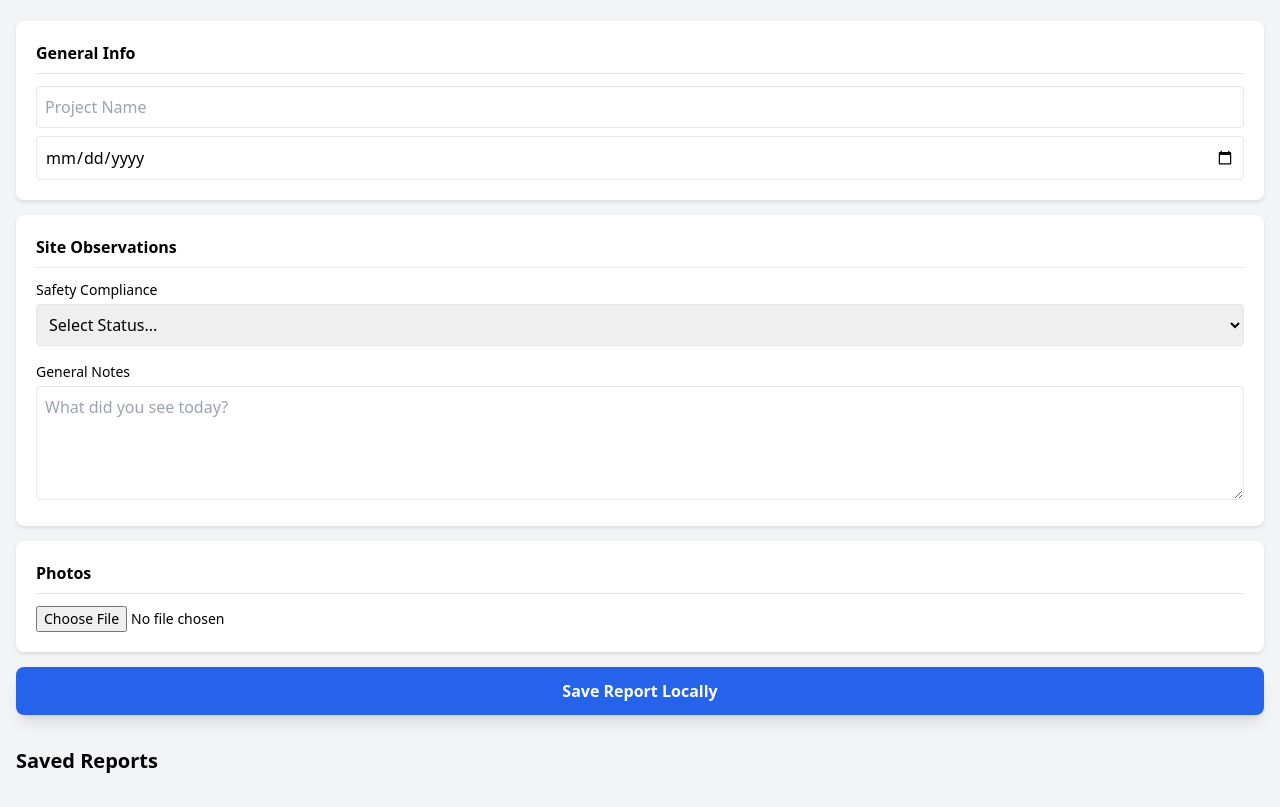
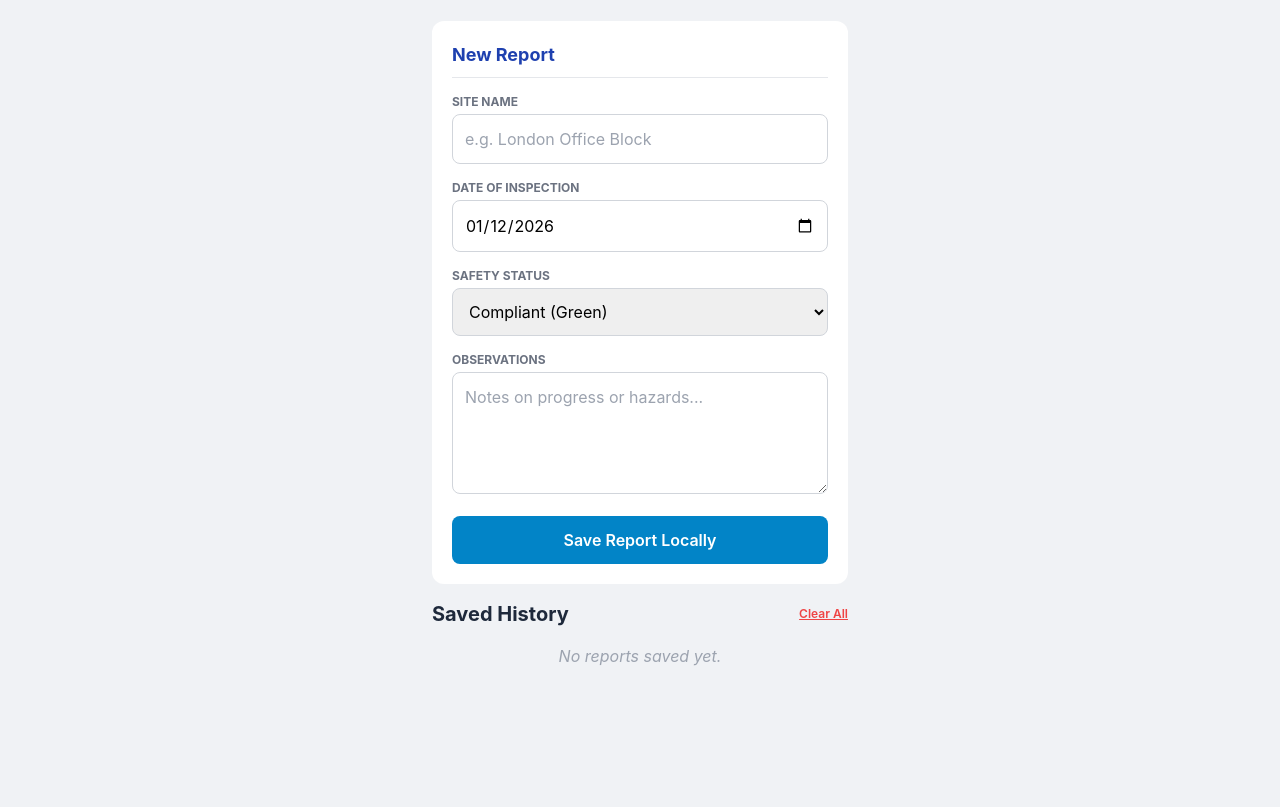
Before and after one commit to kurpanos/site-survey-, a plain HTML site: page index.html in a window 1280 px wide. Shown: the part 71-878 px from the top of the page. After the commit the page ends 819 px from the top, so only its background shows below. Drawn offline with nearby package versions, Linux system fonts and the light colour scheme.

Commit message:
Update index.html

```diff
--- a/index.html
+++ b/index.html
@@ -3,86 +3,131 @@
 <head>
     <meta charset="UTF-8">
     <meta name="viewport" content="width=device-width, initial-scale=1.0">
-    <title>Site Survey Pro</title>
+    <title>Site Survey Pro | Jakub KURPANIK</title>
     <script src="https://cdn.tailwindcss.com"></script>
     <style>
-        body { background-color: #f3f4f6; }
-        .card { background: white; border-radius: 8px; padding: 20px; margin-bottom: 15px; box-shadow: 0 2px 4px rgba(0,0,0,0.1); }
+        body { background-color: #f0f2f5; font-family: -apple-system, BlinkMacSystemFont, "Segoe UI", Roboto, Helvetica, Arial, sans-serif; }
+        .card { background: white; border-radius: 12px; padding: 20px; margin-bottom: 16px; shadow: 0 4px 6px -1px rgb(0 0 0 / 0.1); }
+        .btn-primary { background-color: #0284c7; color: white; padding: 12px; border-radius: 8px; width: 100%; font-weight: 600; transition: background 0.2s; }
+        .btn-primary:active { background-color: #0369a1; transform: scale(0.98); }
     </style>
 </head>
-<body class="p-4">
+<body class="max-w-md mx-auto p-4 pb-20">
 
-    <header class="mb-6">
-        <h1 class="text-2xl font-bold text-slate-800">Site Survey Tool</h1>
-        <p class="text-sm text-slate-500">Standalone Manager Assistant</p>
+    <header class="mb-6 text-center">
+        <h1 class="text-2xl font-bold text-slate-900">Site Survey Tool</h1>
+        <p class="text-sm text-slate-500 font-medium">Author: Jakub KURPANIK</p>
     </header>
 
     <div id="surveyForm">
         <div class="card">
-            <h2 class="font-bold mb-3 border-b pb-2">General Info</h2>
-            <input type="text" id="siteName" placeholder="Project Name" class="w-full p-2 border rounded mb-2">
-            <input type="date" id="surveyDate" class="w-full p-2 border rounded">
-        </div>
+            <h2 class="text-lg font-bold mb-4 text-blue-800 border-b pb-2">New Report</h2>
 
-        <div class="card">
-            <h2 class="font-bold mb-3 border-b pb-2">Site Observations</h2>
-            <label class="block text-sm mb-1">Safety Compliance</label>
-            <select id="safetyStatus" class="w-full p-2 border rounded mb-4">
-                <option>Select Status...</option>
-                <option>Good</option>
-                <option>Action Required</option>
-                <option>Critical Issue</option>
+            <label class="block text-xs font-bold uppercase text-gray-500 mb-1">Site Name</label>
+            <input type="text" id="siteName" placeholder="e.g. London Office Block" class="w-full p-3 border border-gray-300 rounded-lg mb-4 focus:ring-2 focus:ring-blue-500 outline-none">
+
+            <label class="block text-xs font-bold uppercase text-gray-500 mb-1">Date of Inspection</label>
+            <input type="date" id="surveyDate" class="w-full p-3 border border-gray-300 rounded-lg mb-4 outline-none">
+
+            <label class="block text-xs font-bold uppercase text-gray-500 mb-1">Safety Status</label>
+            <select id="safetyStatus" class="w-full p-3 border border-gray-300 rounded-lg mb-4 outline-none">
+                <option value="Green">Compliant (Green)</option>
+                <option value="Yellow">Minor Issues (Yellow)</option>
+                <option value="Red">Action Required (Red)</option>
             </select>
 
-            <label class="block text-sm mb-1">General Notes</label>
-            <textarea id="notes" rows="4" class="w-full p-2 border rounded" placeholder="What did you see today?"></textarea>
+            <label class="block text-xs font-bold uppercase text-gray-500 mb-1">Observations</label>
+            <textarea id="notes" rows="4" class="w-full p-3 border border-gray-300 rounded-lg mb-4 outline-none" placeholder="Notes on progress or hazards..."></textarea>
+
+            <button onclick="saveSurvey()" class="btn-primary">
+                Save Report Locally
+            </button>
         </div>
-
-        <div class="card">
-            <h2 class="font-bold mb-3 border-b pb-2">Photos</h2>
-            <input type="file" accept="image/*" capture="environment" class="text-sm">
-        </div>
-
-        <button onclick="saveSurvey()" class="w-full bg-blue-600 text-white font-bold py-3 rounded-lg shadow-lg active:bg-blue-700">
-            Save Report Locally
-        </button>
     </div>
 
-    <div id="history" class="mt-8">
-        <h2 class="text-xl font-bold mb-4">Saved Reports</h2>
-        <div id="reportList"></div>
+    <div id="historySection">
+        <div class="flex justify-between items-center mb-4">
+            <h2 class="text-xl font-bold text-slate-800">Saved History</h2>
+            <button onclick="clearLogs()" class="text-xs text-red-500 font-semibold underline">Clear All</button>
+        </div>
+        <div id="reportList">
+            </div>
     </div>
 
     <script>
+        // Load reports immediately when the page opens
+        document.addEventListener('DOMContentLoaded', function() {
+            renderReports();
+            // Set default date to today
+            document.getElementById('surveyDate').valueAsDate = new Date();
+        });
+
         function saveSurvey() {
-            const data = {
-                site: document.getElementById('siteName').value,
-                date: document.getElementById('surveyDate').value,
-                notes: document.getElementById('notes').value,
-                safety: document.getElementById('safetyStatus').value,
-                timestamp: new Date().getTime()
+            const site = document.getElementById('siteName').value;
+            const date = document.getElementById('surveyDate').value;
+            const notes = document.getElementById('notes').value;
+            const safety = document.getElementById('safetyStatus').value;
+
+            if (!site) {
+                alert("Please enter a Site Name");
+                return;
+            }
+
+            const newReport = {
+                site: site,
+                date: date,
+                notes: notes,
+                safety: safety,
+                id: Date.now()
             };
 
+            // Get existing data
             let reports = JSON.parse(localStorage.getItem('siteReports') || '[]');
-            reports.push(data);
+
+            // Add new report to the start of the list
+            reports.unshift(newReport);
+
+            // Save back to storage
             localStorage.setItem('siteReports', JSON.stringify(reports));
 
-            alert('Survey Saved!');
+            // Clear form
+            document.getElementById('siteName').value = '';
+            document.getElementById('notes').value = '';
+
+            // Refresh the list visually
             renderReports();
+            alert("Report saved successfully!");
         }
 
         function renderReports() {
             const list = document.getElementById('reportList');
             const reports = JSON.parse(localStorage.getItem('siteReports') || '[]');
+
+            if (reports.length === 0) {
+                list.innerHTML = '<p class="text-gray-400 text-center italic mt-4">No reports saved yet.</p>';
+                return;
+            }
+
             list.innerHTML = reports.map(r => `
-                <div class="card">
-                    <p><strong>${r.site}</strong> - ${r.date}</p>
-                    <p class="text-sm text-gray-600">${r.notes}</p>
+                <div class="card border-l-4 ${r.safety === 'Red' ? 'border-red-500' : r.safety === 'Yellow' ? 'border-yellow-500' : 'border-green-500'}">
+                    <div class="flex justify-between items-start">
+                        <h3 class="font-bold text-slate-900">${r.site}</h3>
+                        <span class="text-xs font-mono text-gray-500">${r.date}</span>
+                    </div>
+                    <p class="text-sm text-gray-700 mt-2">${r.notes || 'No notes added.'}</p>
+                    <div class="mt-3 text-[10px] font-bold uppercase tracking-wider ${r.safety === 'Red' ? 'text-red-600' : 'text-gray-500'}">
+                        Status: ${r.safety}
+                    </div>
                 </div>
             `).join('');
         }
 
-        window.onload = renderReports;
+        function clearLogs() {
+            if (confirm("Are you sure? This will delete all reports on this device.")) {
+                localStorage.removeItem('siteReports');
+                renderReports();
+            }
+        }
     </script>
 </body>
 </html>
```
